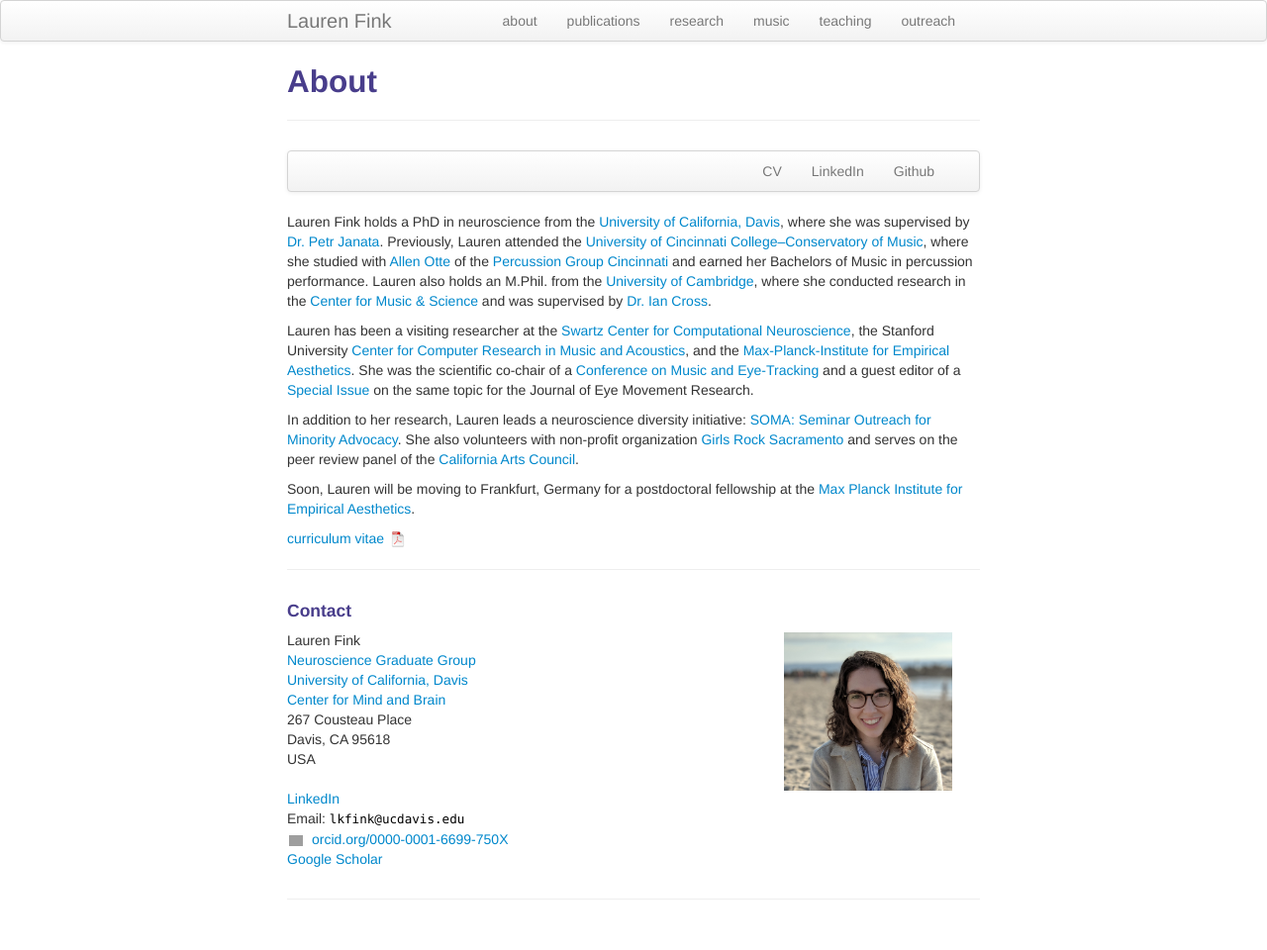
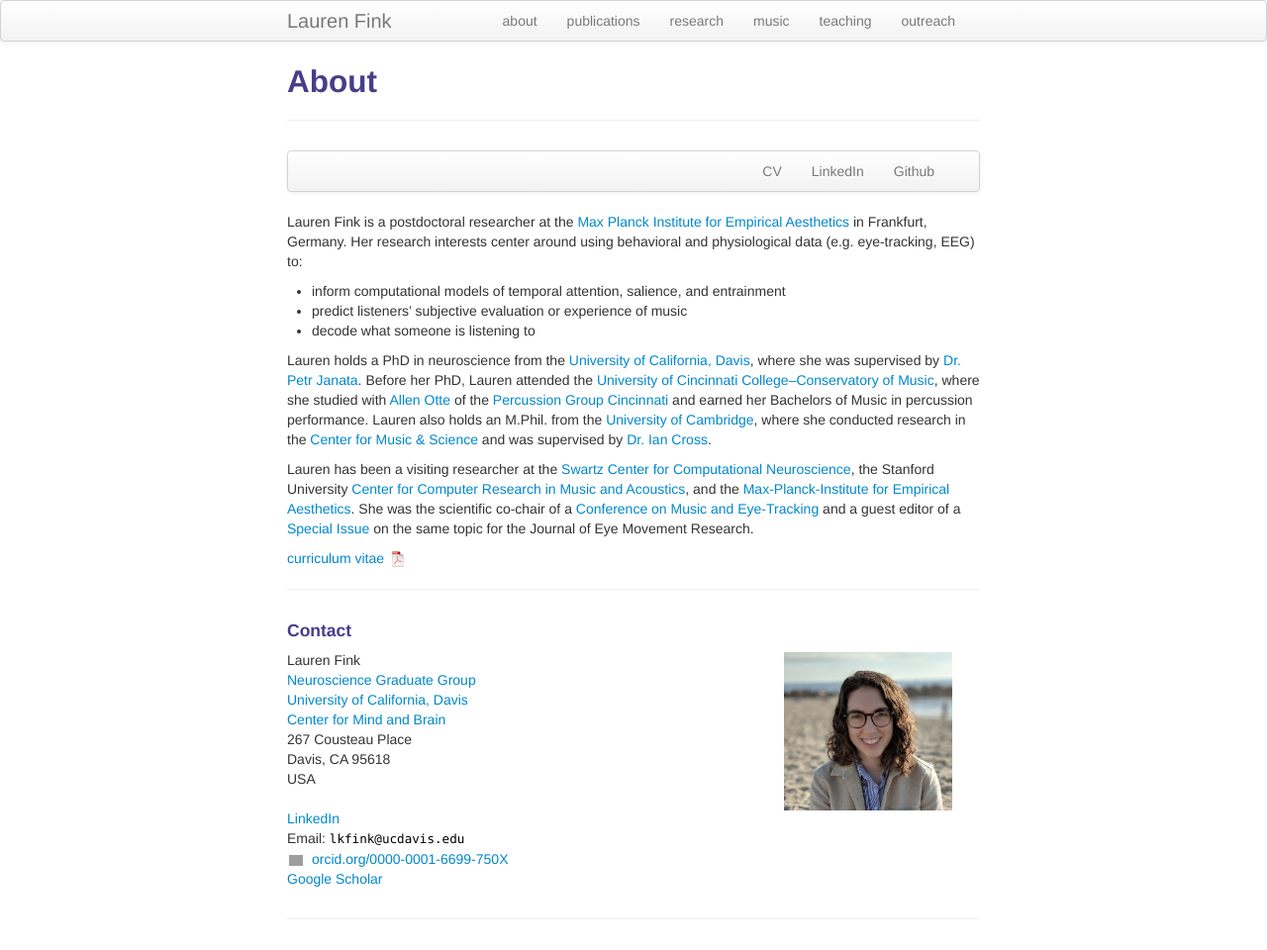
Before and after one commit to lkfink/lkfink.github.io, a Jekyll site: the page built from pages/about.md, in a window 1280 px wide. Shown: the whole page at 99% size. Built offline with Jekyll 4.4.1, drawn with Linux system fonts in a browser that asks for light colours; grey boxes are pictures that could not be loaded.

Commit message:
update mpiea

```diff
--- a/pages/about.md
+++ b/pages/about.md
@@ -24,13 +24,14 @@
   </div>
 </div>
 
-Lauren Fink holds a PhD in neuroscience from the [University of California, Davis](https://www.ucdavis.edu/){:target="_blank"}, where she was supervised by [Dr. Petr Janata](https://atonal.ucdavis.edu/){:target="_blank"}. Previously, Lauren attended the [University of Cincinnati College&ndash;Conservatory of Music](https://ccm.uc.edu/){:target="_blank"}, where she studied with [Allen Otte](http://ccm.uc.edu/about/directory.html?eid=otteac&thecomp=uceprof){:target="_blank"} of the [Percussion Group Cincinnati](http://www.pgcinfo.com/PGC.html){:target="_blank"} and earned her Bachelors of Music in percussion performance. Lauren also holds an M.Phil. from the [University of Cambridge](https://www.cam.ac.uk/){:target="_blank"}, where she conducted research in the [Center for Music & Science](http://cms.mus.cam.ac.uk/){:target="_blank"} and was supervised by [Dr. Ian Cross](http://www.mus.cam.ac.uk/directory/ian-cross){:target="_blank"}.
+Lauren Fink is a postdoctoral researcher at the [Max Planck Institute for Empirical Aesthetics](https://www.aesthetics.mpg.de/institut.html){:target="_blank"} in Frankfurt, Germany. Her research interests center around using behavioral and physiological data (e.g. eye-tracking, EEG) to:
+-	inform computational models of temporal attention, salience, and entrainment
+-	predict listeners’ subjective evaluation or experience of music
+-	decode what someone is listening to
+
+Lauren holds a PhD in neuroscience from the [University of California, Davis](https://www.ucdavis.edu/){:target="_blank"}, where she was supervised by [Dr. Petr Janata](https://atonal.ucdavis.edu/){:target="_blank"}. Before her PhD, Lauren attended the [University of Cincinnati College&ndash;Conservatory of Music](https://ccm.uc.edu/){:target="_blank"}, where she studied with [Allen Otte](http://ccm.uc.edu/about/directory.html?eid=otteac&thecomp=uceprof){:target="_blank"} of the [Percussion Group Cincinnati](http://www.pgcinfo.com/PGC.html){:target="_blank"} and earned her Bachelors of Music in percussion performance. Lauren also holds an M.Phil. from the [University of Cambridge](https://www.cam.ac.uk/){:target="_blank"}, where she conducted research in the [Center for Music & Science](http://cms.mus.cam.ac.uk/){:target="_blank"} and was supervised by [Dr. Ian Cross](http://www.mus.cam.ac.uk/directory/ian-cross){:target="_blank"}.
 
 Lauren has been a visiting researcher at the [Swartz Center for Computational Neuroscience](https://sccn.ucsd.edu/){:target="_blank"}, the Stanford University [Center for Computer Research in Music and Acoustics](https://ccrma.stanford.edu/){:target="_blank"}, and the [Max-Planck-Institute for Empirical Aesthetics](https://www.aesthetics.mpg.de/institut.html). She was the scientific co-chair of a [Conference on Music and Eye-Tracking](https://www.aesthetics.mpg.de/institut/veranstaltungen/music-eye-tracking-conference-2017.html){:target="_blank"} and a guest editor of a [Special Issue](https://bop.unibe.ch/JEMR/issue/view/793){:target="_blank"} on the same topic for the Journal of Eye Movement Research.
-
-In addition to her research, Lauren leads a neuroscience diversity initiative: [SOMA: Seminar Outreach for Minority Advocacy](https://lkfink.github.io/pages/soma_info.html){:target="_blank"}. She also volunteers with non-profit organization [Girls Rock Sacramento](http://www.girlsrocksacramento.com/){:target="_blank"} and serves on the peer review panel of the [California Arts Council](http://www.arts.ca.gov/){:target="_blank"}.
-
-Soon, Lauren will be moving to Frankfurt, Germany for a postdoctoral fellowship at the [Max Planck Institute for Empirical Aesthetics](https://www.aesthetics.mpg.de/institut.html){:target="_blank"}.
 
 [curriculum vitae ![CV as pdf](icons16/pdf-icon.png)]({{ BASE_PATH }}/assets/fink_cv.pdf){:target="_blank"}
 
```
